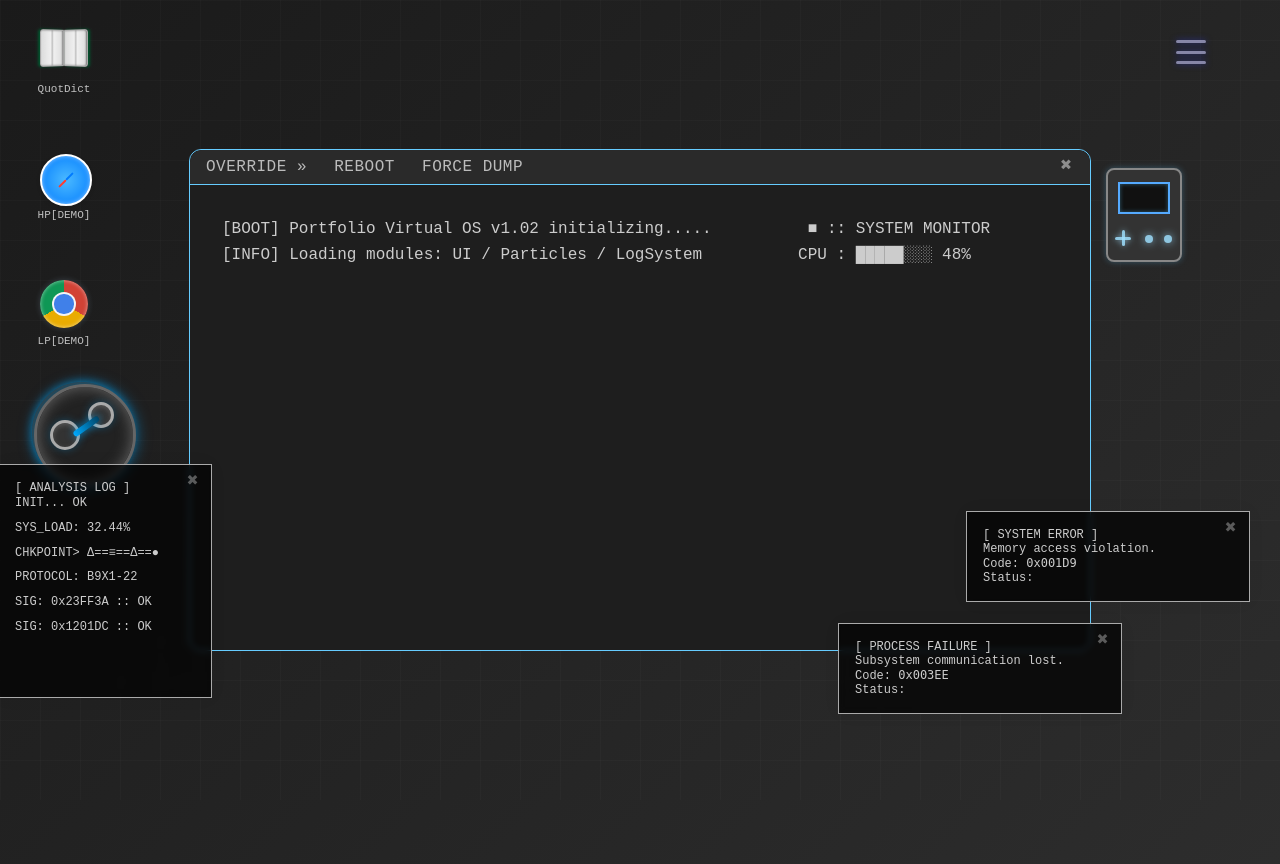
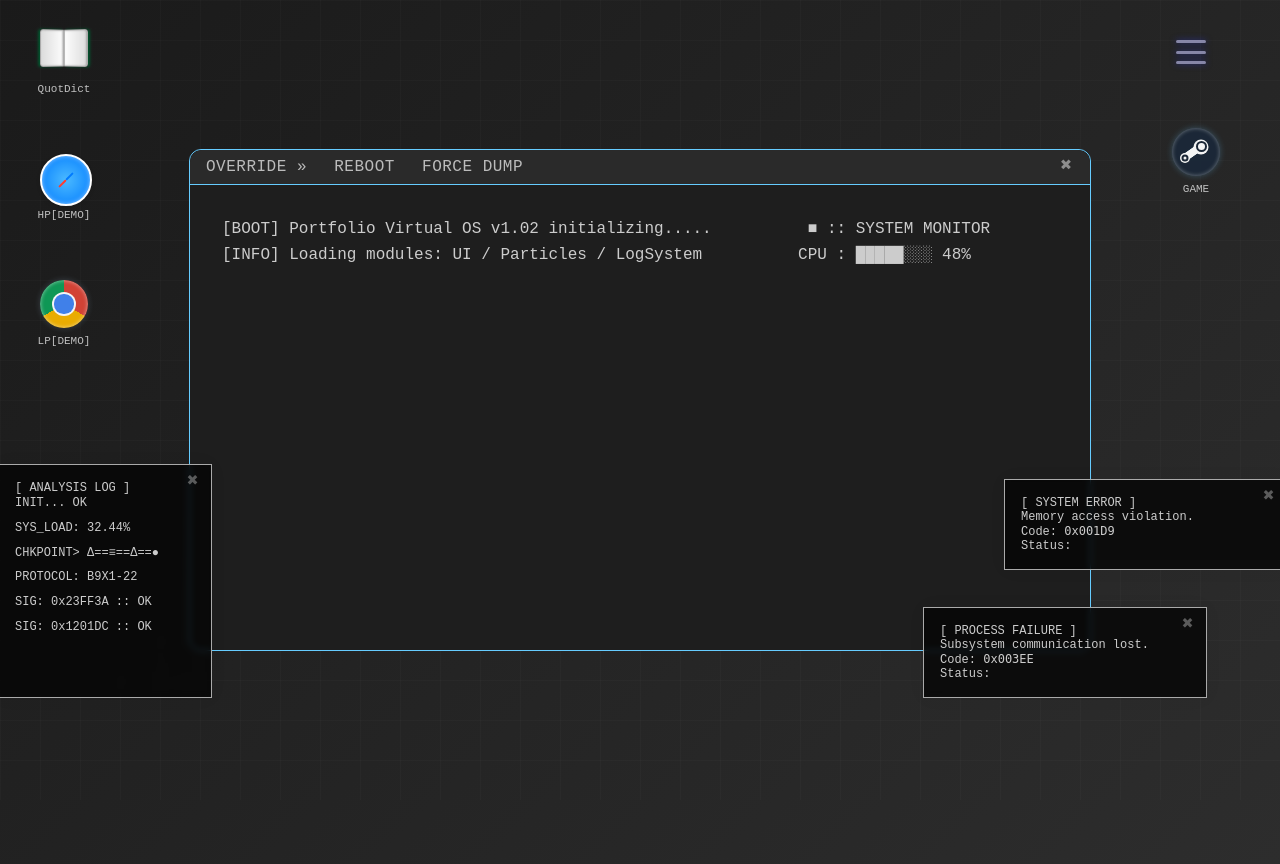
Before and after one commit to chappy61/portfolio-site, a Flask app: page / in a window 1280 px wide. Run offline with Flask 3, Linux system fonts and the light colour scheme.

Commit message:
🚀 ポートフォリオ初公開（未完成版）

```diff
--- a/static/css/icon.css
+++ b/static/css/icon.css
@@ -1,117 +1,22 @@
-/* ========== ゲームアイコン専用スタイル ========== */
-/* ゲームアイコンの基本スタイル */
-.game-icon-specific {
-  position: fixed !important;
-  right: 90px !important;
-  top: 20%;
-  width: 64px;
-  height: 64px;
-  background-color: #333;
-  border: 2px solid #888;
-  border-radius: 8px;
-  box-shadow: 0 0 6px rgba(100, 200, 255, 0.3);
-}
-
-/* ゲームアイコンのスクリーン部分 */
-.game-icon-specific .screen {
-  position: absolute;
-  top: 12px;
-  left: -2px;
-  width: 48px;
-  height: 28px;
-  background-color: #111;
-  border: 2px solid #5af;
-  border-radius: 0;
-  box-shadow: inset 0 0 4px rgba(90, 200, 255, 0.4);
-}
-
-/* ゲームアイコンのDパッド */
-.game-icon-specific .dpad {
-  position: absolute;
-  top: 60px;
-  left: -5px;
-  width: 16px;
-  height: 16px;
-  z-index: 3;
-}
-
-/* Dパッドの縦横バー */
-.game-icon-specific .dpad .vert,
-.game-icon-specific .dpad .horiz {
-  position: absolute;
-  background: #9fe0ff;
-  box-shadow: 0 0 6px rgba(159, 224, 255, 0.8);
-  border-radius: 1.5px;
-  opacity: 0.85;
-}
-
-/* Dパッドの縦バー */
-.game-icon-specific .dpad .vert {
-  left: 7px;
-  top: 0;
-  width: 2.5px;
-  height: 16px;
-}
-
-/* Dパッドの横バー */
-.game-icon-specific .dpad .horiz {
-  top: 7px;
-  left: 0;
-  width: 16px;
-  height: 2.5px;
-}
-
-/* Aボタン */
-.game-icon-specific .button-a {
-  position: absolute;
-  top: 65px;
-  right: 15px;
-  width: 8px;
-  height: 8px;
-  background: #9fe0ff;
-  box-shadow: 0 0 8px rgba(159, 224, 255, 0.9);
-  border-radius: 50%;
-  opacity: 0.85;
-  z-index: 3;
-}
-
-/* Bボタン */
-.game-icon-specific .button-b {
-  position: absolute;
-  top: 65px;
-  right: -4px;
-  width: 8px;
-  height: 8px;
-  background: #9fe0ff;
-  box-shadow: 0 0 8px rgba(159, 224, 255, 0.9);
-  border-radius: 50%;
-  opacity: 0.85;
-  z-index: 3;
-}
-
-/* ゲームアイコンのホバーエフェクト */
-.game-icon-specific:hover {
-  transform: scale(0.5);
-}
-
-/* ホバー時のスクリーン */
-.game-icon-specific:hover .screen {
-  background-color: #1c2f40;
-  box-shadow:
-    inset 0 0 8px rgba(90, 200, 255, 0.8),
-    0 0 8px rgba(90, 200, 255, 0.4),
-    0 0 12px rgba(90, 200, 255, 0.2);
-}
 
 /* ========== アイコンエリア ========== */
 /* アイコンエリアの配置 */
-.icon-area {
+.icon-area-l {
   display: flex;
   flex-direction: column;
   gap: 20px;
   position: absolute;
   top: 20px;
   left: 20px;
+}
+
+.icon-area-r {
+  position: absolute;
+  right: 40px;
+  top: 120px;
+  display: flex;
+  flex-direction: column;
+  gap: 30px;
 }
 
 /* 個々のアイコンのスタイル */
@@ -153,24 +58,149 @@
   transform: scale(1.05);
 }
 
+/* ========== ゲームアイコン専用スタイル ========== */
+/* Steamアイコンのスタイル */
+.icon-steam {
+  position: relative;
+  width: 48px;
+  height: 48px;
+  border-radius: 50%;
+  background: #1b2838;
+  box-shadow: inset 0 0 4px rgba(255, 255, 255, 0.4), 0 0 6px rgba(102, 192, 244, 0.3);
+  animation: shimmer 6s ease-in-out infinite;
+  transition: transform 0.8s ease;
+  transform: rotate(0deg);
+  overflow: visible; /* アームがはみ出せるように */
+}
+
+/* 中央ジョイント（メイン） */
+.joint.main-joint {
+  position: absolute;
+  top: 40%;
+  left: 60%;
+  width: 15px;
+  height: 15px;
+  border-radius: 50%;
+  background: white;         /* 外丸の色 */
+  transform: translate(-50%, -50%);
+  z-index: 2;
+}
+
+/* 中の丸（◎の中心） */
+.joint.main-joint::before {
+  content: "";
+  position: absolute;
+  top: 48%;
+  left: 51.5%;
+  width: 7px;
+  height: 7px;
+  background: white;         /* 内丸の色 */
+  border: 2px solid #1b2838;   /* 内丸の黒フチ */
+  border-radius: 50%;
+  transform: translate(-50%, -50%);
+}
+
+
+/* アーム */
+.steam-arm {
+  position: absolute;
+  width: 26px;
+  height: 8px;
+  background: white;
+  top: 65%;
+  left: 50%;
+  transform-origin: left center;
+  transform: translate(-50%, -50%) rotate(-35deg);
+  z-index: 1;
+  border-radius: 5px 2px 2px 5px;
+  clip-path: polygon(0% 0%, 100% 0%, 100% 100%, 15% 100%);
+  box-shadow: 0 0 4px rgba(102, 192, 244, 0.6);
+}
+
+/* 先端ジョイント（小） */
+.joint.sub-joint {
+  position: absolute;
+  top: 63%;
+  left: 28%;
+  width: 10px;
+  height: 10px;
+  border-radius: 50%;
+  background: white;         /* 外丸の色 */
+  transform: translate(-50%, -50%);
+  z-index: 2;
+}
+
+/* 中の丸（◎の中心） */
+.joint.sub-joint::before {
+  content: "";
+  position: absolute;
+  top: 50.5%;
+  left: 50%;
+  width: 3px;
+  height: 3px;
+  background: white;         /* 内丸の色 */
+  border: 2px solid #1b2838;   /* 内丸の黒フチ */
+  border-radius: 50%;
+  transform: translate(-50%, -50%);
+}
+.steam-arm-wrapper {
+  position: absolute;
+  width: 100%;
+  height: 100%;
+  top: 0;
+  left: 0;
+  transform-origin: 28% 63%; /* ← サブジョイント位置に合わせる */
+  transition: transform 0.3s ease;
+  pointer-events: none; /* ← ラッパー自体はクリック不要ならこれで安心 */
+}
+
+.icon-steam:hover .steam-arm-wrapper {
+  animation: arm-swing 1.2s ease-in-out;
+}
+
+@keyframes arm-swing {
+  0%   { transform: rotate(0deg); }
+  20%  { transform: rotate(15deg); }
+  40%  { transform: rotate(-12deg); }
+  60%  { transform: rotate(10deg); }
+  80%  { transform: rotate(-6deg); }
+  100% { transform: rotate(0deg); }
+}
+/* ナチュラルスイング用アニメーション */
+@keyframes arm-natural-swing {
+  0%   { transform: rotate(0deg); }
+  15%  { transform: rotate(12deg); }
+  30%  { transform: rotate(-10deg); }
+  45%  { transform: rotate(8deg); }
+  60%  { transform: rotate(-6deg); }
+  75%  { transform: rotate(5deg); }
+  90%  { transform: rotate(-3deg); }
+  100% { transform: rotate(0deg); }
+}
+
+.icon-steam:hover .steam-arm-wrapper.natural-swing {
+  animation: arm-natural-swing 1.5s ease-in-out infinite;
+}
+
 /* ========== 本アイコン（共通） ========== */
 /* 本アイコンの基本スタイル */
 .book-icon-open-wide {
   position: relative;
   width: 48px;
   height: 38px;
-  perspective: 200px;
+  perspective: 300px;
 }
 
-/* 本の表紙 */
+/* 本の表紙全体 */
 .book-icon-cover {
   position: relative;
   width: 48px;
   height: 38px;
-  perspective: 200px;
+  transform-style: preserve-3d;
+  transition: transform 0.6s ease, filter 0.6s ease;
 }
 
-/* 本の左ページ（表紙） */
+/* 左ページ（表紙） */
 .book-icon-cover::before {
   content: "";
   position: absolute;
@@ -181,13 +211,14 @@
   background: linear-gradient(to right, #dcdcdc, #fdfdfd);
   border: 1px solid #aaa;
   border-radius: 3px 0 0 3px;
-  box-shadow: inset -1px 0 2px rgb(110, 110, 110), -2px 0 3px #00552e;
+  box-shadow: inset -1px 0 2px rgba(110, 110, 110, 0.5), -2px 0 3px #00552e;
+  transform-origin: left center;
   transform: rotateY(22deg);
-  transform-origin: left center;
+  transition: transform 0.6s ease;
   z-index: 2;
 }
 
-/* 本の右ページ（表紙） */
+/* 右ページ（裏） */
 .book-icon-cover::after {
   content: "";
   position: absolute;
@@ -198,23 +229,20 @@
   background: linear-gradient(to left, #dcdcdc, #fdfdfd);
   border: 1px solid #aaa;
   border-radius: 0 3px 3px 0;
-  box-shadow: inset -1px 0 2px rgb(110, 110, 110), 2px 0 3px #00552e;
+  box-shadow: inset -1px 0 2px rgba(110, 110, 110, 0.5), 2px 0 3px #00552e;
+  transform-origin: right center;
   transform: rotateY(-22deg);
-  transform-origin: right center;
+  transition: transform 0.6s ease;
   z-index: 1;
 }
+@keyframes wiggle {
+  0% { transform: rotateZ(0); }
+  50% { transform: rotateZ(5deg); }
+  100% { transform: rotateZ(-5deg); }
+}
+.book-icon-cover:hover {
+  animation: wiggle 0.5s infinite;
 
-/* 本の折り目効果 */
-.book-icon-cover::before,
-.book-icon-cover::after {
-  background-image: linear-gradient(
-    to right,
-    #dcdcdc,
-    #f0f0f0 45%,
-    #aaa 50%,
-    #f0f0f0 55%,
-    #dcdcdc
-  );
 }
 
 /* ========== ブラウザ風アイコン ========== */
--- a/static/css/mac-theme.css
+++ b/static/css/mac-theme.css
@@ -111,7 +111,8 @@
 /* Macテーマでのノード囲い */
 .mac-theme .quotdict-node::before,
 .mac-theme .safari-node::before,
-.mac-theme .chrome-node::before {
+.mac-theme .chrome-node::before,
+.mac-theme .steam-node::before {
   content: "";
   position: absolute;
   top: -15px;
@@ -127,7 +128,8 @@
 /* Winテーマでのノード囲い非表示 */
 .win-theme .quotdict-node::before,
 .win-theme .safari-node::before,
-.win-theme .chrome-node::before {
+.win-theme .chrome-node::before,
+.win-theme .steam-node::before {
   content: none;
 }
 
--- a/static/css/window.css
+++ b/static/css/window.css
@@ -341,15 +341,15 @@
 /* 警告ウィンドウAの位置 */
 .win-theme .warning-a,
 .mac-theme .warning-a {
-  bottom: 3rem;
-  right: -10rem;
+  bottom: 5rem;
+  right: -22%;
 }
 
 /* 警告ウィンドウBの位置 */
 .win-theme .warning-b,
 .mac-theme .warning-b {
-  bottom: -4rem;
-  right: -2rem;
+  bottom: -3rem;
+  right: -13%;
   z-index: 9;
 }
 
@@ -429,63 +429,3 @@
 @keyframes blink {
   50% { opacity: 0; }
 }
-
-.steam-icon {
-  position: relative;
-  width: 100px;
-  height: 100px;
-  background: #222;
-  border-radius: 50%;
-  box-shadow:
-    inset 0 0 10px #444,
-    0 0 10px #00aaff88;
-}
-
-.circle {
-  position: absolute;
-  border-radius: 50%;
-  border: 3px solid #aaa;
-  background: #333;
-  box-shadow:
-    inset 0 2px 5px #555,
-    0 0 8px #00aaff44;
-}
-
-.circle.big {
-  width: 96px;
-  height: 96px;
-  top: 2px;
-  left: 2px;
-  border-color: #666;
-  background: #222;
-  box-shadow:
-    inset 0 0 15px #666,
-    0 0 15px #00aaff88;
-}
-
-.circle.small-left {
-  width: 24px;
-  height: 24px;
-  top: 38px;
-  left: 18px;
-}
-
-.circle.small-right {
-  width: 20px;
-  height: 20px;
-  top: 20px;
-  right: 18px;
-}
-
-.connector {
-  position: absolute;
-  top: 50px;
-  left: 42px;
-  width: 30px;
-  height: 6px;
-  background: linear-gradient(90deg, #00aaff, #004466);
-  border-radius: 3px;
-  box-shadow: 0 0 8px #00aaffbb;
-  transform: rotate(-35deg);
-  transform-origin: left center;
-}
--- a/templates/index.html
+++ b/templates/index.html
@@ -26,10 +26,10 @@
           </div>
         </button>
       </div>
-      <div class="icon-area">
+      <div class="icon-area icon-area-l">
         <!-- QuotDictアイコン -->
         <div class="icon quotdict-node" id="icon-quotdict">
-          <a href="https://quotdict.onrender.com" class="book-icon-open-cover" data-app="QuotDict" data-link="true">
+          <a href="https://quotdict.onrender.com" class="book-icon-open-wide" data-app="QuotDict" data-link="true">
             <div class="book-icon-cover"></div>
           </a>
           <span class="icon-label">QuotDict</span>
@@ -49,26 +49,21 @@
           <span class="icon-label icon-label-chrome">LP[DEMO]</span>
         </div>
       </div>
-      <!-- GAMEアイコン -->
-      <div class="icon game-icon-specific" id="icon-game">
-        <a href="#" data-app="IntroLog">
-          <div class="outer-ring"></div>
-          <div class="screen"></div>
-          <div class="dpad">
-            <div class="vert"></div>
-            <div class="horiz"></div>
-          </div>
-          <div class="button-a"></div>
-          <div class="button-b"></div>
-        </a>
+      <!-- Steamアイコン -->
+      <div class="icon-area icon-area-r">
+        <div class="icon game-icon steam-node" id="icon-steam">
+          <a href="#" data-app="SteamApp" data-link="true">
+            <div class="icon-steam">
+              <div class="steam-arm-wrapper natural-swing">
+                <div class="joint main-joint"></div>
+                <div class="steam-arm"></div>
+                <div class="joint sub-joint"></div>
+              </div>
+            </div>
+          </a>
+          <span class="icon-label icon-label-steam">GAME</span>
+        </div>
       </div>
-<div class="steam-icon">
-  <div class="circle big"></div>
-  <div class="circle small-left"></div>
-  <div class="circle small-right"></div>
-  <div class="connector"></div>
-</div>
-
       <!-- ========================== -->
       <!-- トグル -->
       <!-- ========================== -->
@@ -108,7 +103,7 @@
         <div class="line" data-source=".warning-b"></div>
         <div class="line" data-source=".warning-c"></div>
       </div>
-      <div class="node-wrapper mac-only left-node" data-target="#icon-game">
+      <div class="node-wrapper mac-only left-node" data-target="#icon-steam">
         <div class="toggle-content">
           ■ game ■
           <br>■ Flask（Python） □ 約//週間（実働//日）
```
